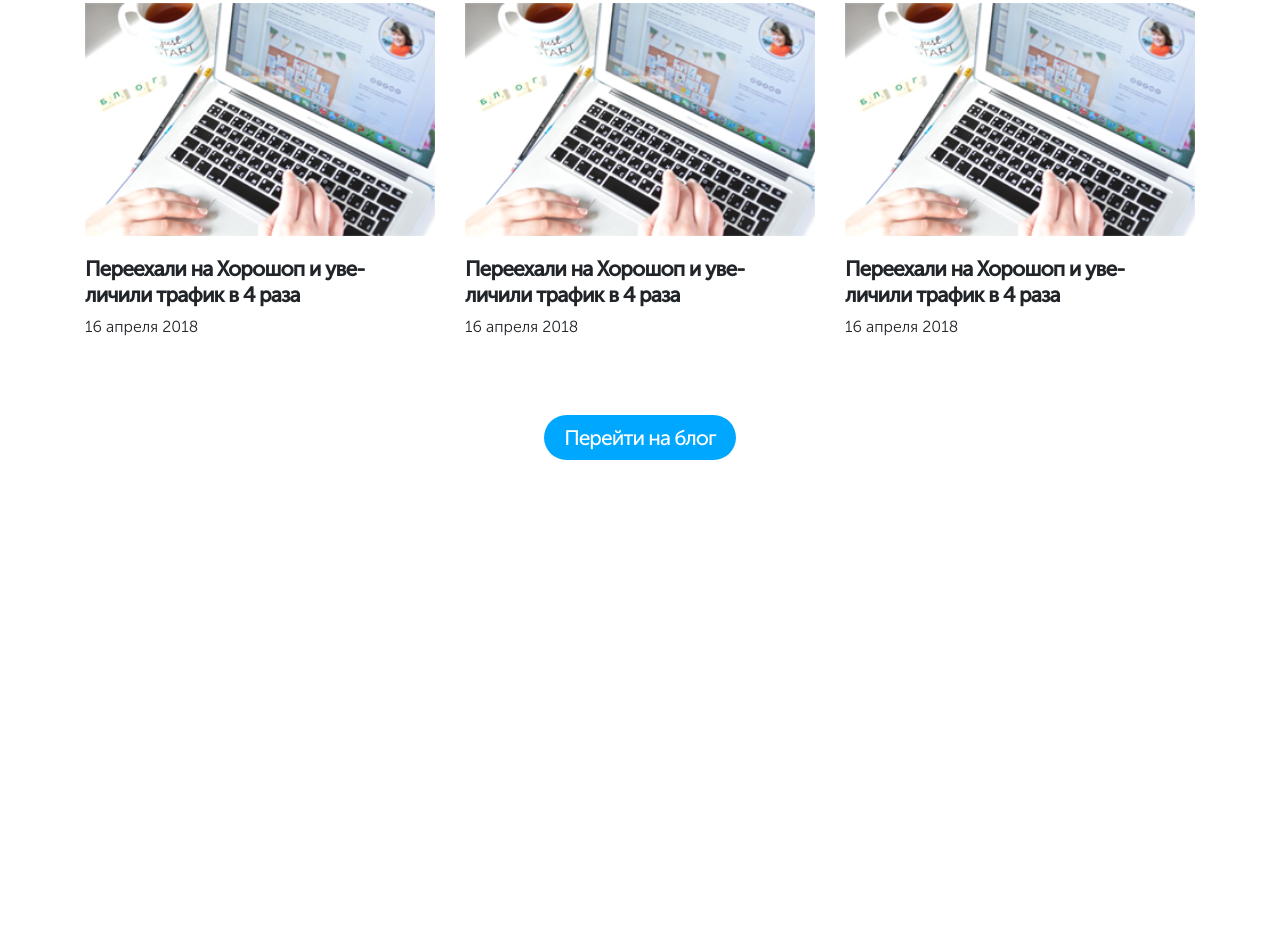
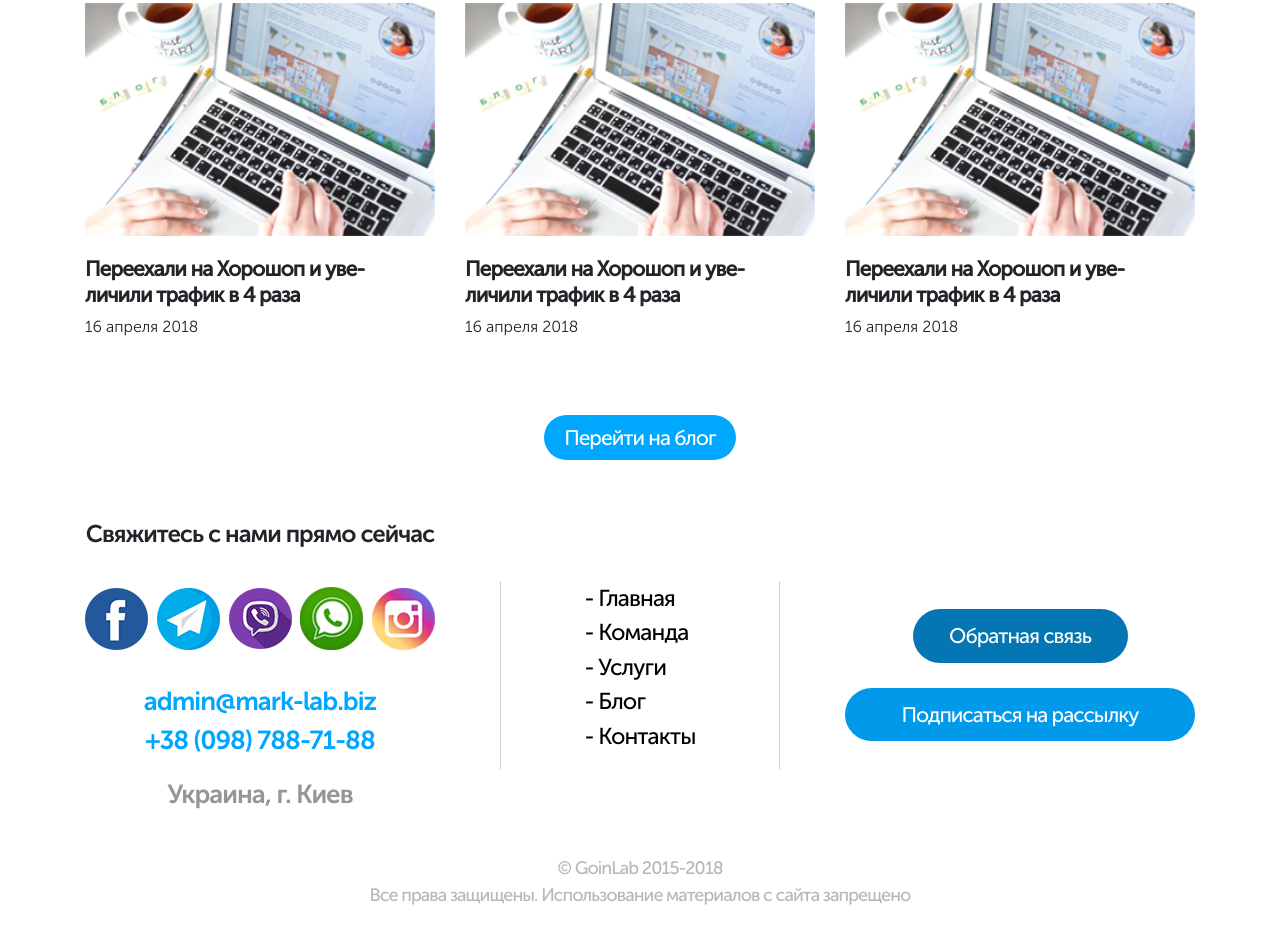
Before and after one commit to OstapHetman/horoshoshop, a plain HTML site: page src/index.html in a window 1280 px wide. Shown: the part 4846-5780 px from the top of the page. Before the commit the page ends 5366 px from the top, so only its background shows below. Drawn offline with nearby package versions, Linux system fonts and the light colour scheme.

Commit message:
add html code for footer and styled it

```diff
--- a/src/index.html
+++ b/src/index.html
@@ -343,7 +343,7 @@
                     <h4>Наш блог</h4>
                 </div>
             </div>
-            <div class="row">
+            <div class="row ">
                 <div class="col-lg-4 our-blog__item">
                     <div class="our-blog__post">
                         <img class="w-100" src="img/blog-cover.png" alt="Blog Cover">
@@ -375,6 +375,57 @@
     </section>
     <!-- End Section: Our Blog -->
 
+    <!-- Start Footer -->
+    <footer>
+        <div class="container">
+            <div class="row align-items-center">
+                <div class="col-lg-4 footer__item">
+                    <div class="text-center">
+                        <h4>Свяжитесь с нами прямо сейчас</h4>
+                        <div class="footer__item__icons d-flex align-items-center justify-content-between">
+                            <img class="d-block" src="img/facebook.png" alt="facebook">
+                            <img class="d-block" src="img/telegram.png" alt="telegram">
+                            <img class="d-block" src="img/viber.png" alt="viber">
+                            <img class="d-block" src="img/whatsapp.png" alt="whatsapp">
+                            <img class="d-block" src="img/instagram.png" alt="instagram">
+                        </div>
+                        <div class="footer__item__phones ">
+                            <a class="d-block" href="mailto:admin@mark-lab.biz">admin@mark-lab.biz</a>
+                            <a class="d-block" href="tel:+38 (098) 788-71-88">+38 (098) 788-71-88</a>
+                        </div>
+                        <div class="footer__item__location">
+                            <p>Украина, г. Киев</p>
+                        </div>
+                    </div>
+                </div>
+                <div class="col-lg-4 footer__item footer__item__links-col">
+                    <div class="links d-flex justify-content-center">
+                        <ul class="list-unstyled">
+                            <li><a class="d-block" href="#">- Главная</a></li>
+                            <li><a class="d-block" href="#">- Команда</a></li>
+                            <li><a class="d-block" href="#">- Услуги</a></li>
+                            <li><a class="d-block" href="#">- Блог</a></li>
+                            <li><a class="d-block" href="#">- Контакты</a></li>
+                        </ul>
+                    </div>
+                </div>
+                <div class="col-lg-4 footer__item">
+                    <div class="feedback">
+                        <a href="#" class="btn d-block mx-auto">Обратная связь</a>
+                        <a href="#" class="btn d-block mx-auto">Подписаться на рассылку</a>
+                    </div>
+                </div>
+            </div>
+            <div class="row">
+                <div class="col-12 text-center footer__bottom-part">
+                    <p class="mb-0">© GoinLab 2015-2018</p>
+                    <p class="mb-0"> Все права защищены. Использование материалов с сайта запрещено</p>
+                </div>
+            </div>
+        </div>
+    </footer>
+    <!-- End Footer -->
+
     <!-- Latest compiled and minified JQuery -->
     <script src="js/jquery-3.3.1.min.js"></script>
     <script src="https://cdnjs.cloudflare.com/ajax/libs/tether/1.4.0/js/tether.min.js" integrity="sha384-DztdAPBWPRXSA/3eYEEUWrWCy7G5KFbe8fFjk5JAIxUYHKkDx6Qin1DkWx51bBrb" crossorigin="anonymous"></script>
--- a/src/sass/layout/_footer.scss
+++ b/src/sass/layout/_footer.scss
@@ -0,0 +1,108 @@
+footer {
+    .footer__item {
+        &.footer__item__links-col .links {
+            position: relative;
+            &:before {
+                content: '';
+                position: absolute;
+                width: 1px;
+                height: 100%;
+                background-color: #cecece;
+                left: 10%;
+                top: 0;
+            }
+            &:after {
+                content: '';
+                position: absolute;
+                width: 1px;
+                height: 100%;
+                background-color: #cecece;
+                right: 10%;
+                top: 0;
+            }
+        }
+        h4 {
+            font-family: 'Museo2';
+            font-size: 24px;
+            font-weight: 400;
+            letter-spacing: -1.04px;
+            padding-bottom: 30px;
+        }
+        .footer__item__icons {
+            img {
+                max-width: 63px;
+                height: auto;
+                padding-bottom: 32px;
+            }
+        }
+        .footer__item__phones {
+            a {
+                font-family: 'Museo2';
+                color: #00a7ff;
+                font-size: 26px;
+                font-weight: 400;
+                letter-spacing: -1.04px;
+            }
+        }
+        .footer__item__location {
+            p {
+                padding-top: 15px;
+                color: #979696;
+                font-family: "Museo2";
+                font-size: 26px;
+                font-weight: 400;
+                letter-spacing: -1.04px;
+            }
+        }
+        .links {
+            ul {
+                li {
+                    a {
+                        font-family: 'Museo1';
+                        color: #000000;
+                        font-size: 23px;
+                        font-weight: 400;
+                        letter-spacing: -0.92px;
+                    }
+                }
+            }
+        }
+        .feedback {
+            a:first-child {
+                border-radius: 28px;
+                color: #fff;
+                font-family: "Museo1";
+                font-size: 21px;
+                font-weight: 400;
+                letter-spacing: -1px;
+                background-color: #0476b3;
+                max-width: 215px;
+                padding-top: 10px;
+                padding-bottom: 10px;
+            }
+            a:last-child {
+                border-radius: 28px;
+                color: #fff;
+                font-family: "Museo1";
+                font-size: 21px;
+                font-weight: 400;
+                letter-spacing: -1px;
+                background-color: #019aeb;
+                margin-top: 25px;
+                padding-top: 10px;
+                padding-bottom: 10px;
+            }
+        }
+    }
+    .footer__bottom-part {
+        padding-top: 25px;
+        padding-bottom: 25px;
+        p {
+            font-family: 'Museo1';
+            color: #b9b6b6;
+            font-size: 18px;
+            font-weight: 400;
+            letter-spacing: -0.92px;
+        }
+    }
+}
```
Also changed, not shown: src/css/main.css, src/img/facebook.png (added), src/img/instagram.png (added), src/img/telegram.png (added), src/img/viber.png (added), src/img/whatsapp.png (added).
